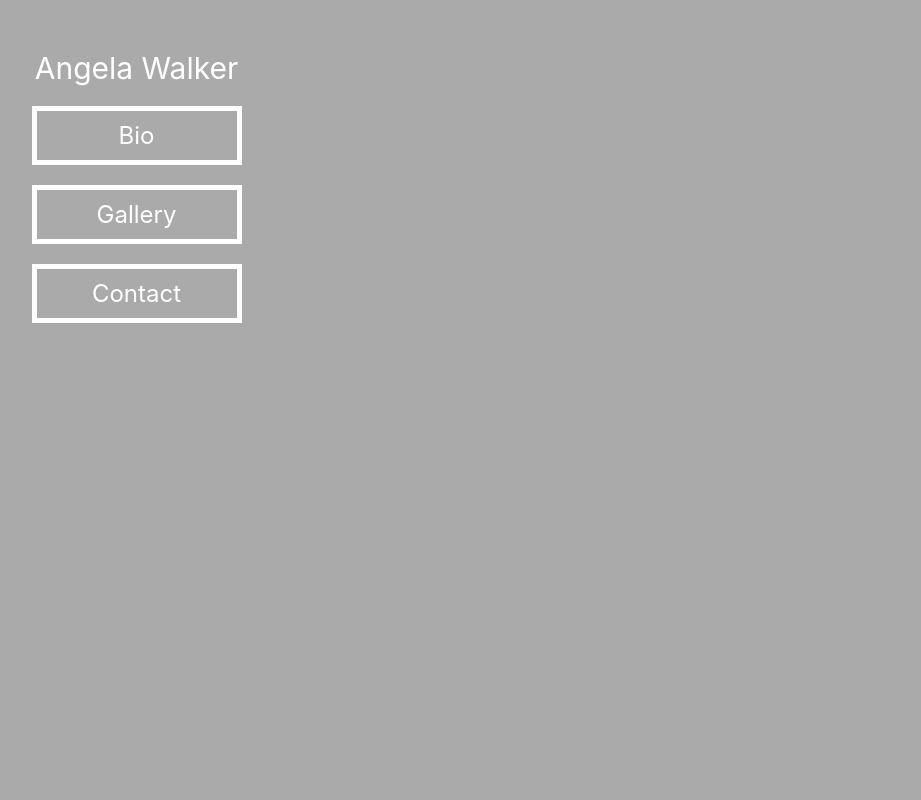
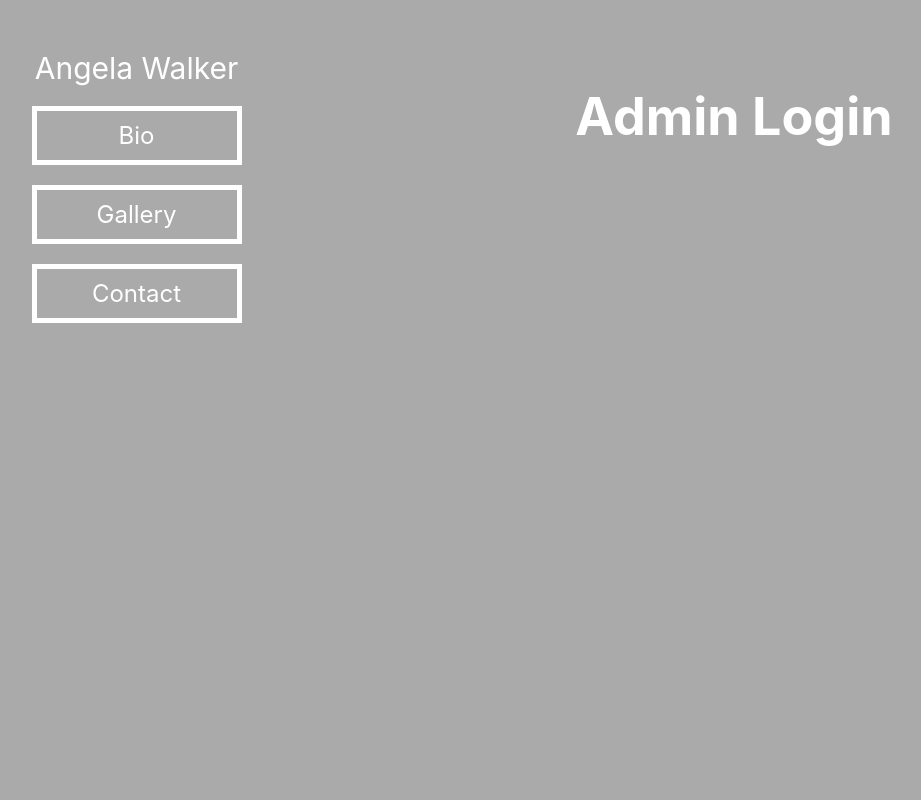
Before and after one commit to dandriskill/angela, a React (Create React App) app: page /login in a window 1280 px wide. Shown: the top 800 px of the page, without its empty margins (36-957 px from the left). Built offline with nearby package versions, Linux system fonts and the light colour scheme.

Commit message:
Add login page view.

```diff
--- a/src/App.js
+++ b/src/App.js
@@ -6,6 +6,7 @@ import Carousel from './components/pages/Carousel';
 import Bio from './components/pages/Bio';
 import Gallery from './components/pages/Gallery';
 import Contact from './components/pages/Contact';
+import Login from './components/pages/Login';
 import Footer from './components/Footer';
 
 import './assets/styles/App.css';
@@ -67,6 +68,10 @@ class App extends Component {
                   path="/contact"
                   render={() => <Contact contactInfo={DummyContact} isAuthed={true} />}
                 />
+                <Route
+                  path="/login"
+                  component={Login}
+                />
               </Switch>
             </div>
           </div>
--- /dev/null
+++ b/src/components/pages/Login.js
@@ -0,0 +1,9 @@
+import React from 'react';
+
+const Login = () => (
+  <div>
+    <h1>Admin Login</h1>
+  </div>
+);
+
+export default Login;
```
